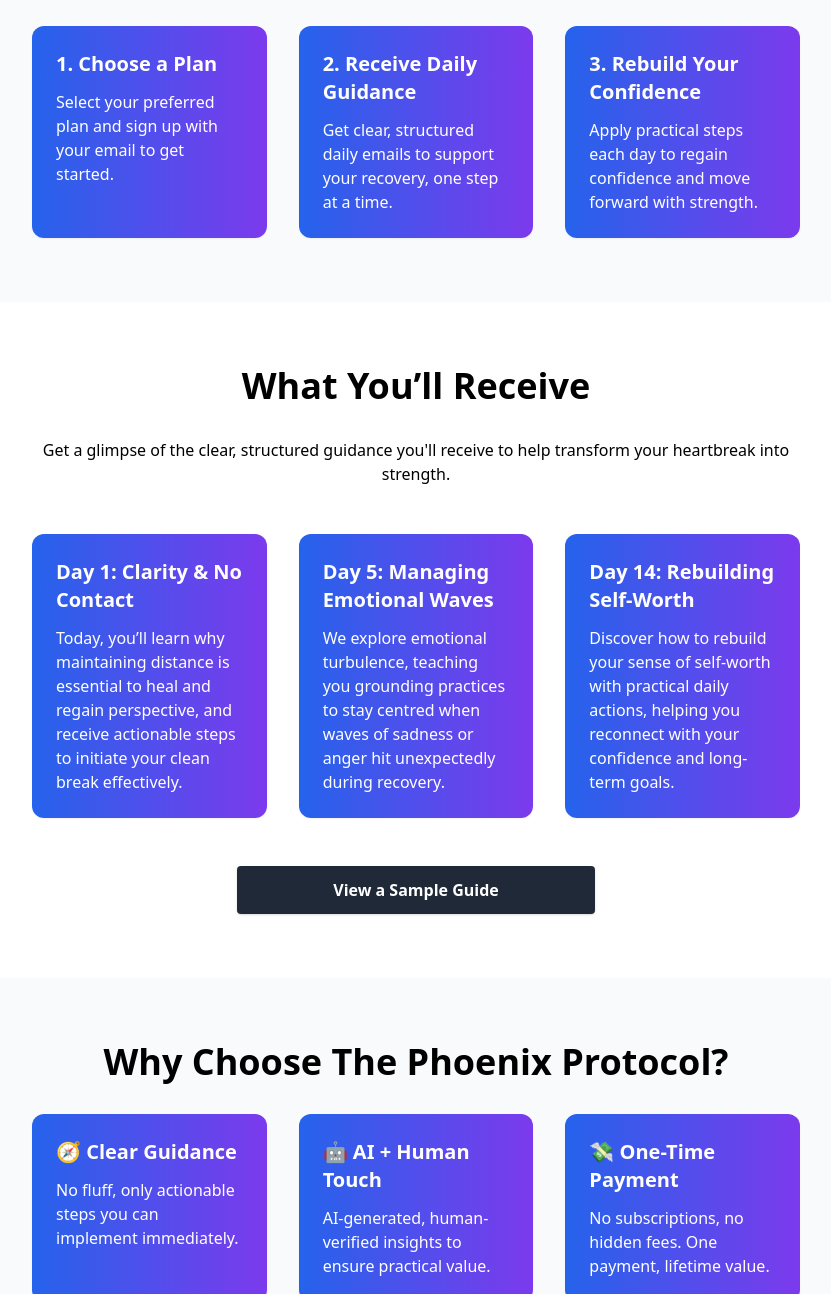
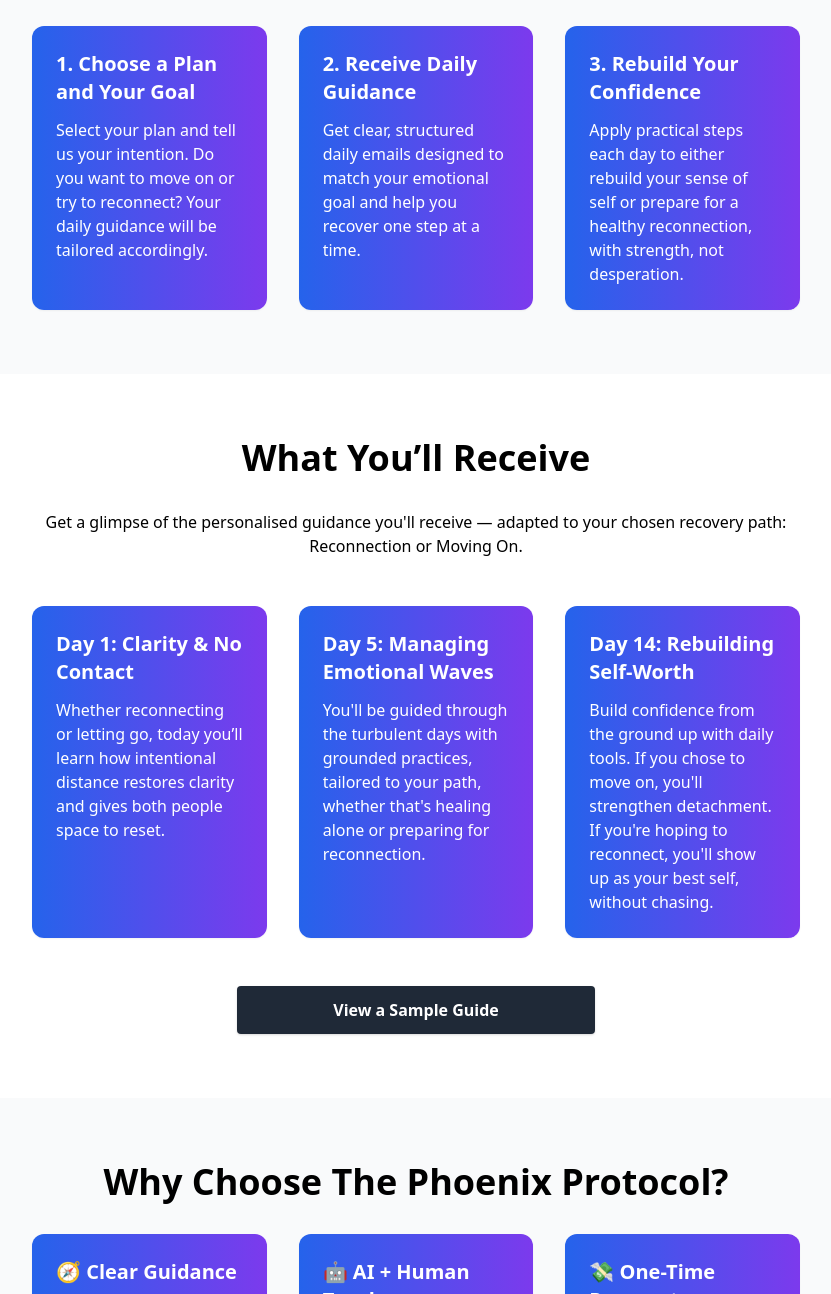
Before and after one commit to jve89/The-Phoenix-Protocol, a website: page public/index.html in a window 1280 px wide. Shown: the part 686-1980 px from the top of the page, without its empty margins (224-1055 px from the left). Drawn offline with nearby package versions, Linux system fonts and the light colour scheme.

```diff
--- a/filetree.txt
+++ b/filetree.txt
@@ -16,7 +16,6 @@
 ./content/prompts/female_moveon.js
 ./content/prompts/neutral_reconnect.js
 ./content/prompts/neutral_moveon.js
-./content/prompts.js
 ./filetree.txt
 ./logs/email_retry_failures.json
 ./logs/generate_today_guide_debug.log
--- a/public/index.html
+++ b/public/index.html
@@ -118,16 +118,16 @@
       <h2 class="text-3xl md:text-4xl font-bold text-[#393f4a] mb-8">How It Works</h2>
       <div class="grid md:grid-cols-3 gap-8 text-left mt-8">
         <div class="bg-gradient-to-r from-blue-600 to-purple-600 text-white p-6 rounded-xl shadow-sm">
-          <h3 class="text-xl font-semibold mb-3">1. Choose a Plan</h3>
-          <p>Select your preferred plan and sign up with your email to get started.</p>
+          <h3 class="text-xl font-semibold mb-3">1. Choose a Plan and Your Goal</h3>
+          <p>Select your plan and tell us your intention. Do you want to move on or try to reconnect? Your daily guidance will be tailored accordingly.</p>
         </div>
         <div class="bg-gradient-to-r from-blue-600 to-purple-600 text-white p-6 rounded-xl shadow-sm">
           <h3 class="text-xl font-semibold mb-3">2. Receive Daily Guidance</h3>
-          <p>Get clear, structured daily emails to support your recovery, one step at a time.</p>
+          <p>Get clear, structured daily emails designed to match your emotional goal and help you recover one step at a time.</p>
         </div>
         <div class="bg-gradient-to-r from-blue-600 to-purple-600 text-white p-6 rounded-xl shadow-sm">
           <h3 class="text-xl font-semibold mb-3">3. Rebuild Your Confidence</h3>
-          <p>Apply practical steps each day to regain confidence and move forward with strength.</p>
+          <p>Apply practical steps each day to either rebuild your sense of self or prepare for a healthy reconnection, with strength, not desperation.</p>
         </div>
       </div>
     </div>
@@ -137,19 +137,19 @@
   <section id="teaser" class="py-16 px-6 bg-white">
     <div class="max-w-3xl mx-auto text-center">
       <h2 class="text-3xl md:text-4xl font-bold text-[#393f4a] mb-8">What You’ll Receive</h2>
-      <p class="text-[#8c7878] mb-12">Get a glimpse of the clear, structured guidance you'll receive to help transform your heartbreak into strength.</p>
+      <p class="text-[#8c7878] mb-12">Get a glimpse of the personalised guidance you'll receive — adapted to your chosen recovery path: Reconnection or Moving On.</p>
       <div class="grid md:grid-cols-3 gap-8 text-left">
         <div class="bg-gradient-to-r from-blue-600 to-purple-600 text-white p-6 rounded-xl shadow-sm">
           <h3 class="text-xl font-semibold mb-3">Day 1: Clarity & No Contact</h3>
-          <p>Today, you’ll learn why maintaining distance is essential to heal and regain perspective, and receive actionable steps to initiate your clean break effectively.</p>
+          <p>Whether reconnecting or letting go, today you’ll learn how intentional distance restores clarity and gives both people space to reset.</p>
         </div>
         <div class="bg-gradient-to-r from-blue-600 to-purple-600 text-white p-6 rounded-xl shadow-sm">
           <h3 class="text-xl font-semibold mb-3">Day 5: Managing Emotional Waves</h3>
-          <p>We explore emotional turbulence, teaching you grounding practices to stay centred when waves of sadness or anger hit unexpectedly during recovery.</p>
+          <p>You'll be guided through the turbulent days with grounded practices, tailored to your path, whether that's healing alone or preparing for reconnection.</p>
         </div>
         <div class="bg-gradient-to-r from-blue-600 to-purple-600 text-white p-6 rounded-xl shadow-sm">
           <h3 class="text-xl font-semibold mb-3">Day 14: Rebuilding Self-Worth</h3>
-          <p>Discover how to rebuild your sense of self-worth with practical daily actions, helping you reconnect with your confidence and long-term goals.</p>
+          <p>Build confidence from the ground up with daily tools. If you chose to move on, you'll strengthen detachment. If you're hoping to reconnect, you'll show up as your best self, without chasing.</p>
         </div>
       </div>
       <a href="sample-guide.html" class="inline-block mt-12 bg-gray-800 text-white font-semibold px-24 py-3 rounded shadow hover:bg-gray-900 transition">
@@ -165,15 +165,16 @@
       <div class="grid md:grid-cols-3 gap-8 text-left mt-8">
         <div class="bg-gradient-to-r from-blue-600 to-purple-600 text-white p-6 rounded-xl shadow-sm">
           <h3 class="text-xl font-semibold mb-3">🧭 Clear Guidance</h3>
-          <p>No fluff, only actionable steps you can implement immediately.</p>
+          <br>
+          <p>No fluff, no ambiguity. Every day gives you direct, actionable steps.</p>
         </div>
         <div class="bg-gradient-to-r from-blue-600 to-purple-600 text-white p-6 rounded-xl shadow-sm">
           <h3 class="text-xl font-semibold mb-3">🤖 AI + Human Touch</h3>
-          <p>AI-generated, human-verified insights to ensure practical value.</p>
+          <p>Smart insights generated by AI and refined by human editors, optimised for your emotional goal.</p>
         </div>
         <div class="bg-gradient-to-r from-blue-600 to-purple-600 text-white p-6 rounded-xl shadow-sm">
           <h3 class="text-xl font-semibold mb-3">💸 One-Time Payment</h3>
-          <p>No subscriptions, no hidden fees. One payment, lifetime value.</p>
+          <p>No subscriptions, no upsells. Just one payment for a full recovery protocol.</p>
         </div>
       </div>
     </div>
```
Also changed, not shown: src/utils/cron.js (+28 -31 lines), README.md.
